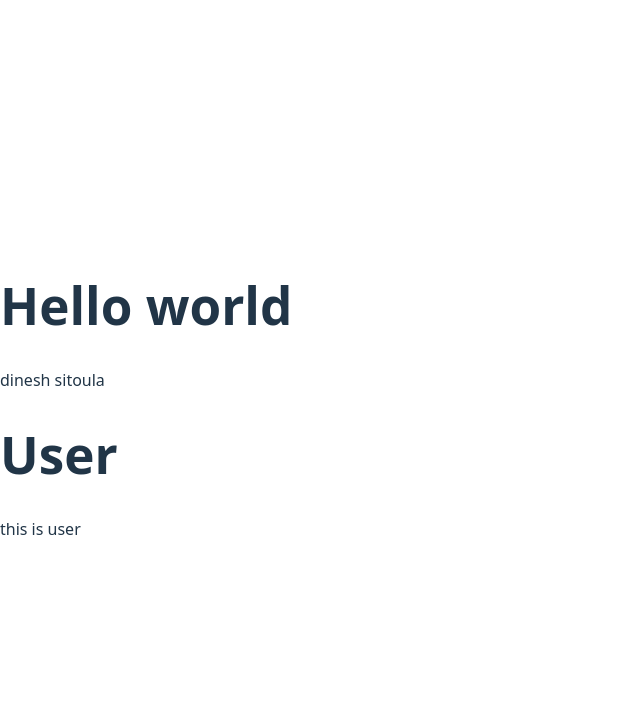
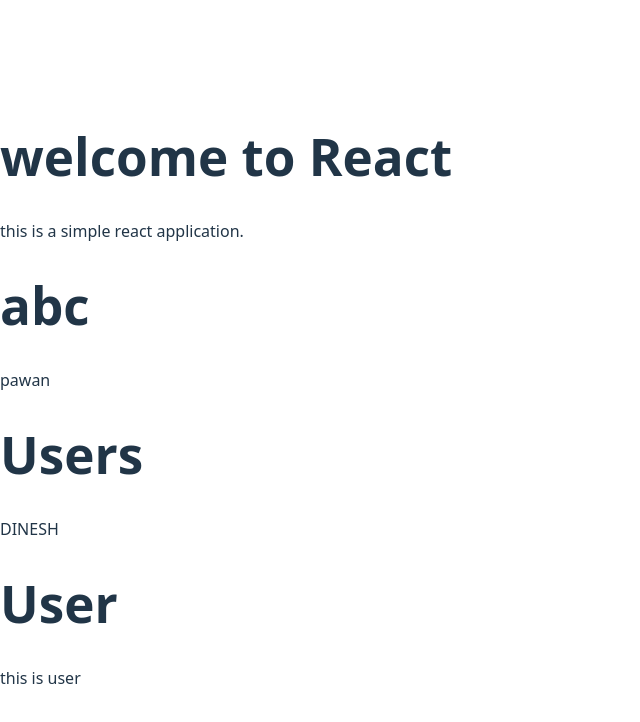
Before and after one commit to dineshctoula/react-Tutorial, a React (Vite) app: page / in a window 1280 px wide. Shown: the top 722 px of the page, without its empty margins (0-640 px from the left). Built offline with nearby package versions, Linux system fonts and the light colour scheme.

Commit message:
updated project

```diff
--- a/src/App.jsx
+++ b/src/App.jsx
@@ -1,11 +1,41 @@
 import User from "./User";
-const App=()=>{
+function App()
+{
+  return (
+    <div className="App">
+      <h1> welcome to React</h1>
+      <p> this is a simple react application.</p>
+      {abc()}
+      <UserOne />
+      <User />
+
+
+    </div>
+  )
+}
+
+
+function UserOne(){
   return (
     <div>
-      <h1>Hello world</h1>
-      <p>dinesh sitoula</p>
-      <User />
+      <h1> Users</h1>
+      <p>DINESH </p>
     </div>
-  );
-};
+  )
+}
+
+
+function abc(){
+  return (
+    <div>
+      <h1> abc</h1>
+      <p>pawan </p>
+    </div>
+  )
+}
+
+
+
+
+
 export default App;
```
